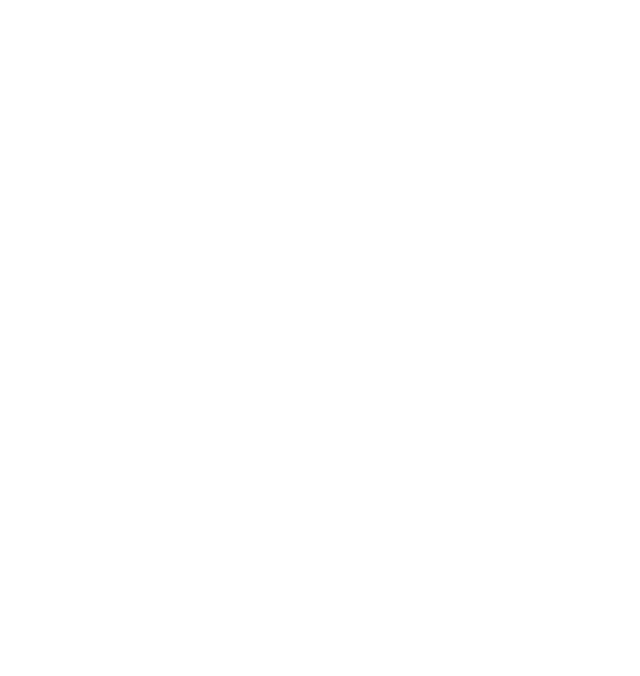
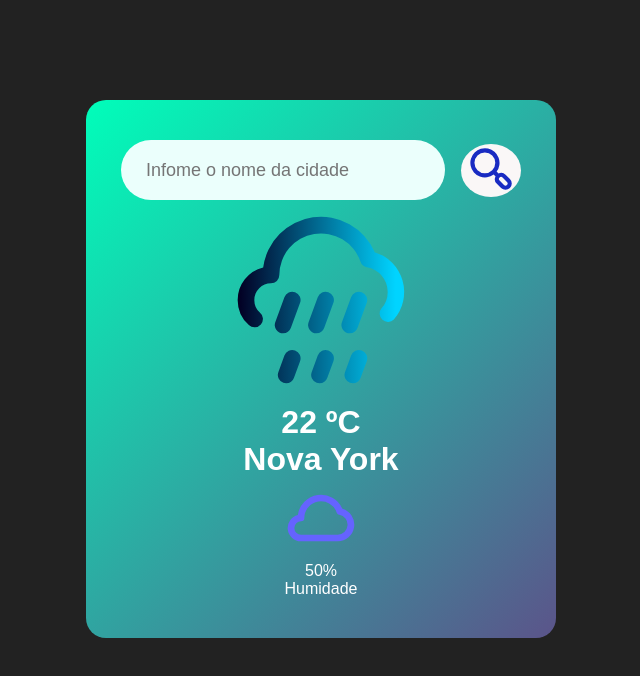
Before and after one commit to HUDEVBR/CONSULTOR-CLIMA, a plain HTML site: page index.html in a window 1280 px wide. Shown: the whole page, without its empty margins (319-959 px from the left). Drawn offline with nearby package versions, Linux system fonts and the light colour scheme.

Commit message:
inserção de imagens em svg, inserção do linear gradient no svg das imagens e criação das legendas

```diff
--- a/index.html
+++ b/index.html
@@ -5,8 +5,52 @@
     <meta name="viewport" content="width=device-width, initial-scale=1.0">
     <title>App Clima</title>
     <link rel="stylesheet" href="styles.css">
+    <link rel="stylesheet" href="https://unicons.iconscout.com/release/v4.0.8/css/line.css">
 </head>
 <body>
+    <div class="card">
+        <div class="search">
+            <input type="text" placeholder="Infome o nome da cidade" spellcheck="false">
+            <button>
+                <svg xmlns="http://www.w3.org/2000/svg" data-name="Layer 1" viewBox="0 0 24 24" id="search-alt" height="50px" >
+                    <path fill="#192bc2" d="M21.07,16.83,19,14.71a3.08,3.08,0,0,0-3.4-.57l-.9-.9a7,7,0,1,0-1.41,1.41l.89.89A3,3,0,0,0,14.71,19l2.12,2.12a3,3,0,0,0,4.24,0A3,3,0,0,0,21.07,16.83Zm-8.48-4.24a5,5,0,1,1,0-7.08A5,5,0,0,1,12.59,12.59Zm7.07,7.07a1,1,0,0,1-1.42,0l-2.12-2.12a1,1,0,0,1,0-1.42,1,1,0,0,1,1.42,0l2.12,2.12A1,1,0,0,1,19.66,19.66Z">
+                    </path>
+                </svg>
+            </button>
+        </div>
+        <div class="weather">
+            <svg xmlns="http://www.w3.org/2000/svg" viewBox="0 0 24 24" id="cloud-showers-heavy" height="200px">
+                <defs>
+                    <linearGradient id='gradient'>
+                        <stop offset="1%" stop-color="#020024" />
+                        <stop offset="95%" stop-color="#00d4ff" />
+                    </linearGradient>
+                </defs>
+                <path class="weather-icon" fill="url(#gradient)" d="M12.89,18.06a1,1,0,0,0-1.28.6l-.73,2a1,1,0,0,0,.6,1.28,1,1,0,0,0,.34.06,1,1,0,0,0,.94-.66l.73-2A1,1,0,0,0,12.89,18.06Zm-4,0a1,1,0,0,0-1.28.6l-.73,2a1,1,0,0,0,.6,1.28,1,1,0,0,0,.34.06,1,1,0,0,0,.94-.66l.73-2A1,1,0,0,0,8.89,18.06Zm0-7a1,1,0,0,0-1.28.6l-1.1,3A1,1,0,0,0,7.45,16a1,1,0,0,0,.94-.66l1.1-3A1,1,0,0,0,8.89,11.06Zm4,0a1,1,0,0,0-1.28.6l-1.1,3A1,1,0,0,0,11.45,16a1,1,0,0,0,.94-.66l1.1-3A1,1,0,0,0,12.89,11.06Zm5.53-4.84A7,7,0,0,0,5.06,8.11,4,4,0,0,0,2,12a4,4,0,0,0,1.34,3,1,1,0,1,0,1.32-1.5A2,2,0,0,1,4,12a2,2,0,0,1,2-2A1,1,0,0,0,7,9a5,5,0,0,1,9.73-1.61,1,1,0,0,0,.78.67A3,3,0,0,1,20,11a2.91,2.91,0,0,1-.74,2,1,1,0,0,0,1.48,1.34,5,5,0,0,0-2.32-8.08ZM16.89,18.06a1,1,0,0,0-1.28.6l-.73,2a1,1,0,0,0,.6,1.28,1,1,0,0,0,.34.06,1,1,0,0,0,.94-.66l.73-2A1,1,0,0,0,16.89,18.06Zm0-7a1,1,0,0,0-1.28.6l-1.1,3A1,1,0,0,0,15.45,16a1,1,0,0,0,.94-.66l1.1-3A1,1,0,0,0,16.89,11.06Z">
+                </path>
+            </svg>
+            <h1 class="temp">22 ºC</h1>
+            <h1 class="city">Nova York</h1>
+            <div class="details">
+                <div class="col">
+                    <svg xmlns="http://www.w3.org/2000/svg" viewBox="0 0 24 24" id="cloud" height="80px">
+                        <defs>
+                            <linearGradient id='gradient'>
+                                <stop offset="1%" stop-color="#020024" />
+                                <stop offset="95%" stop-color="#00d4ff" />
+                            </linearGradient>
+                        </defs>
+                        <path fill="#6563FF" d="M18.42,9.21a7,7,0,0,0-13.36,1.9A4,4,0,0,0,6,19H17a5,5,0,0,0,1.42-9.79ZM17,17H6a2,2,0,0,1,0-4,1,1,0,0,0,1-1,5,5,0,0,1,9.73-1.61,1,1,0,0,0,.78.66A3,3,0,0,1,17,17Z">
+                        </path>
+                    </svg>
+                    <div>
+                        <p class="humidity">50%</p>
+                        <p>Humidade</p>
+                    </div>
+                </div>
+            </div>
+        </div>
+    </div>
 
 </body>
 </html>
--- a/styles.css
+++ b/styles.css
@@ -1,3 +1,51 @@
-{
+*{
+    margin: 0;
+    padding: 0;
+    font-family: 'Poppins', sans-serif;
+    box-sizing: border-box;
+}
 
+body{
+    background-color: #222;
 }
+.card{
+    width: 90%;
+    max-width: 470px;
+    background: linear-gradient(135deg, #00feba, #5b548a);
+    color: #fff;
+    margin: 100px auto 0;
+    border-radius: 20px;
+    padding: 40px 35px;
+    text-align: center;
+}
+.search{
+    width: 100%;
+    display: flex;
+    align-items: center;
+    justify-content: space-between;
+}
+.search input{
+    border: 0;
+    outline: 0;
+    background: #ebfffc;
+    color: #555;
+    padding: 10px 25px;
+    height: 60px;
+    border-radius: 30px;
+    flex: 1;
+    margin-right: 16px;
+    font-size: 18px;
+}
+.search button{
+    border: none;
+    background: #faf7f7;
+    border-radius: 50%;
+    width: 15%;
+    height: 60%;
+    cursor:pointer;
+    transition: 500ms ease;
+}
+button:hover{
+    transition: 500ms ease;
+    transform: scale(1.1);
+}
```
